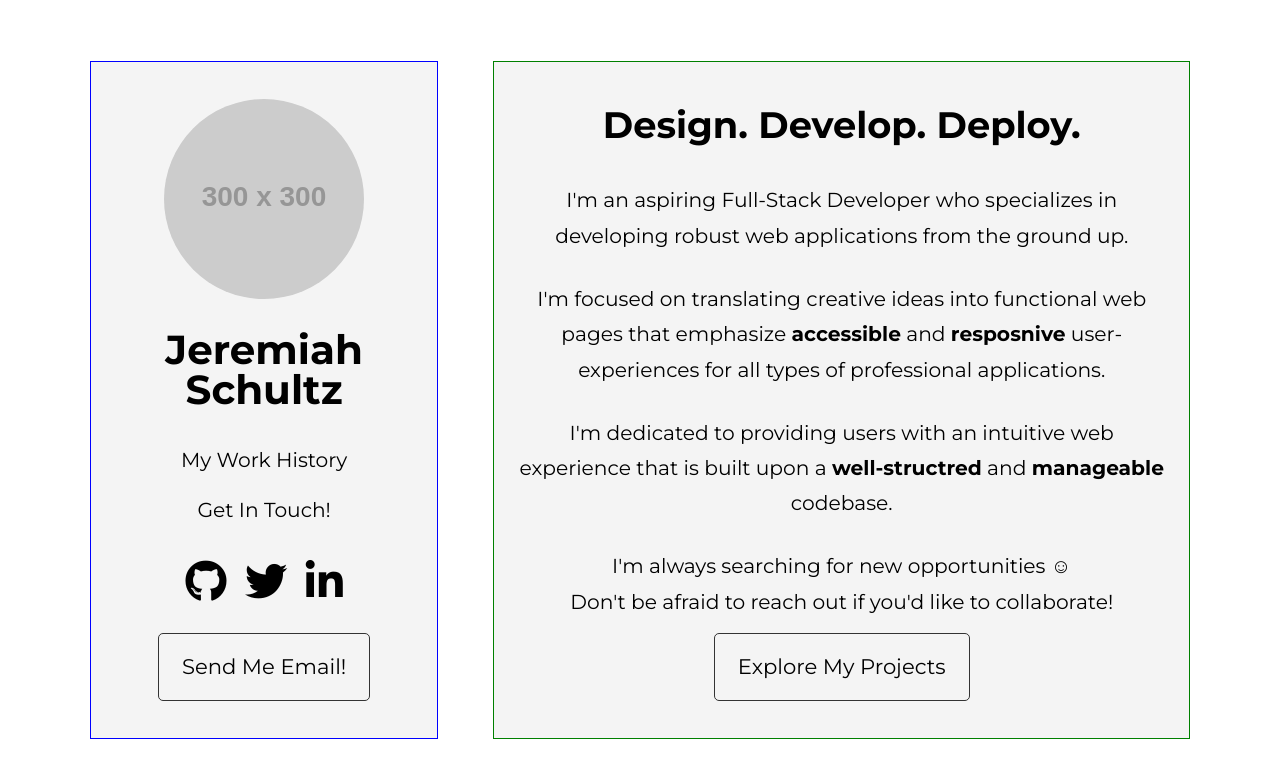
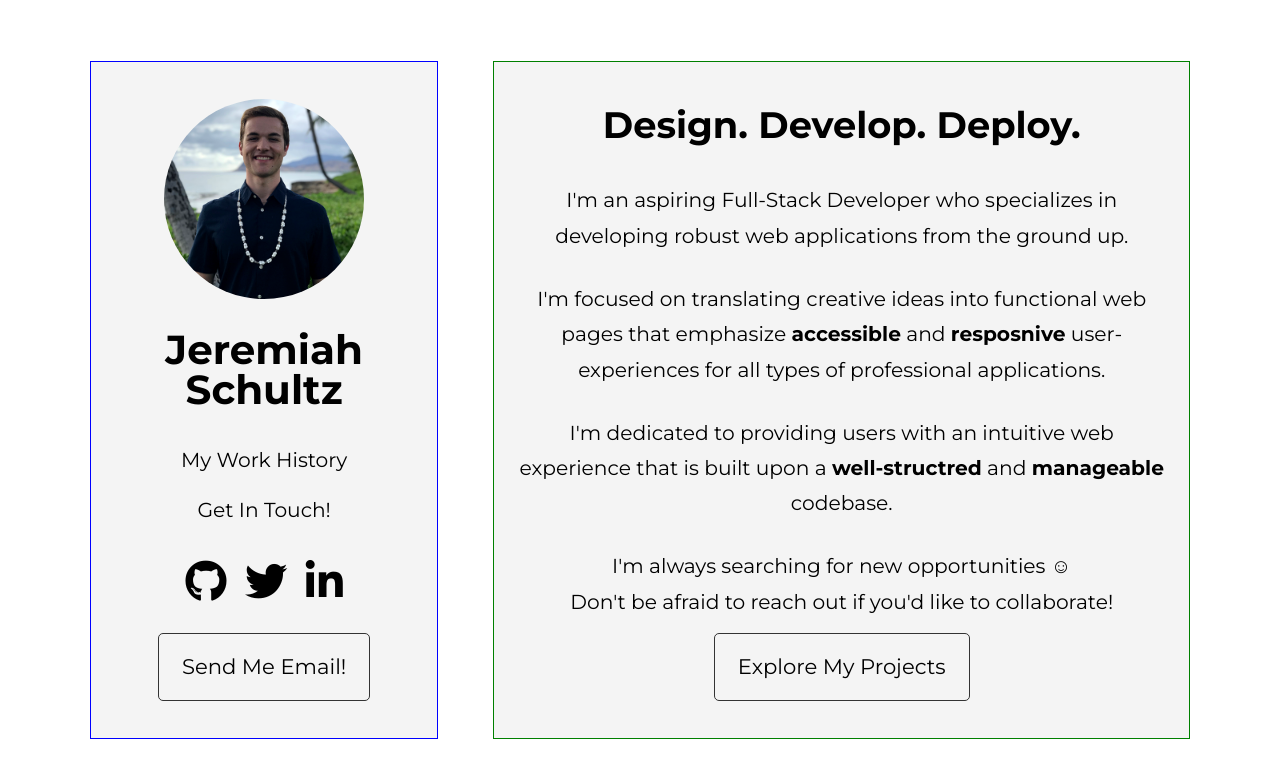
Before and after one commit to yojeremiah/personal-portfolio, a website: page public/index.html in a window 1280 px wide. Drawn offline with Linux system fonts and the light colour scheme.

Commit message:
Update profile pic

```diff
--- a/public/index.html
+++ b/public/index.html
@@ -24,11 +24,12 @@
         <!-- Left-Side Profile Content -->
         <aside class="profile-left">
           <div class="profile-left-flex-container">
-            <img
+            <!-- <img
               src="http://via.placeholder.com/300"
               alt="Logo"
               class="profile-pic"
-            />
+            /> -->
+            <img src="img/profile-pic.png" alt="Logo" class="profile-pic" />
             <h1 class="profile-name">Jeremiah Schultz</h1>
             <!-- Resume -->
             <p class="profile-text"><a href="#">My Work History</a></p>
```
Also changed, not shown: public/img/profile-pic.png (added).
